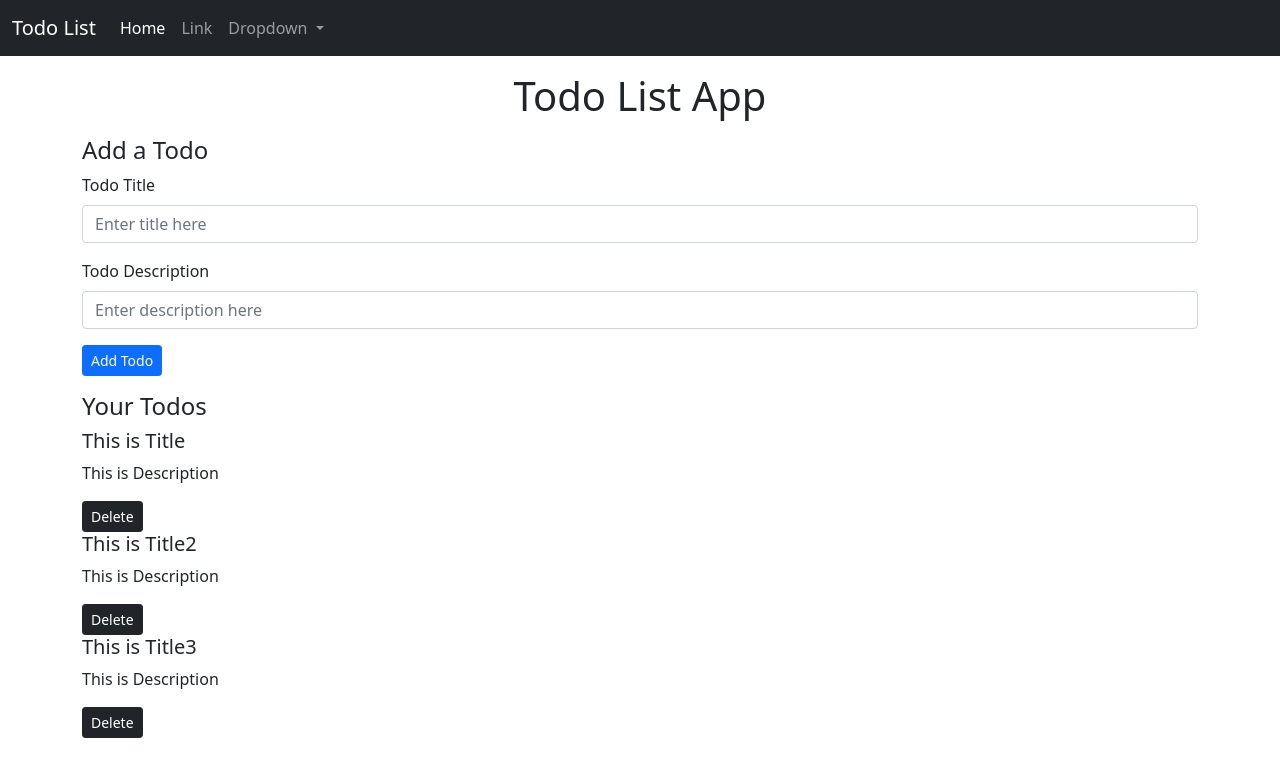
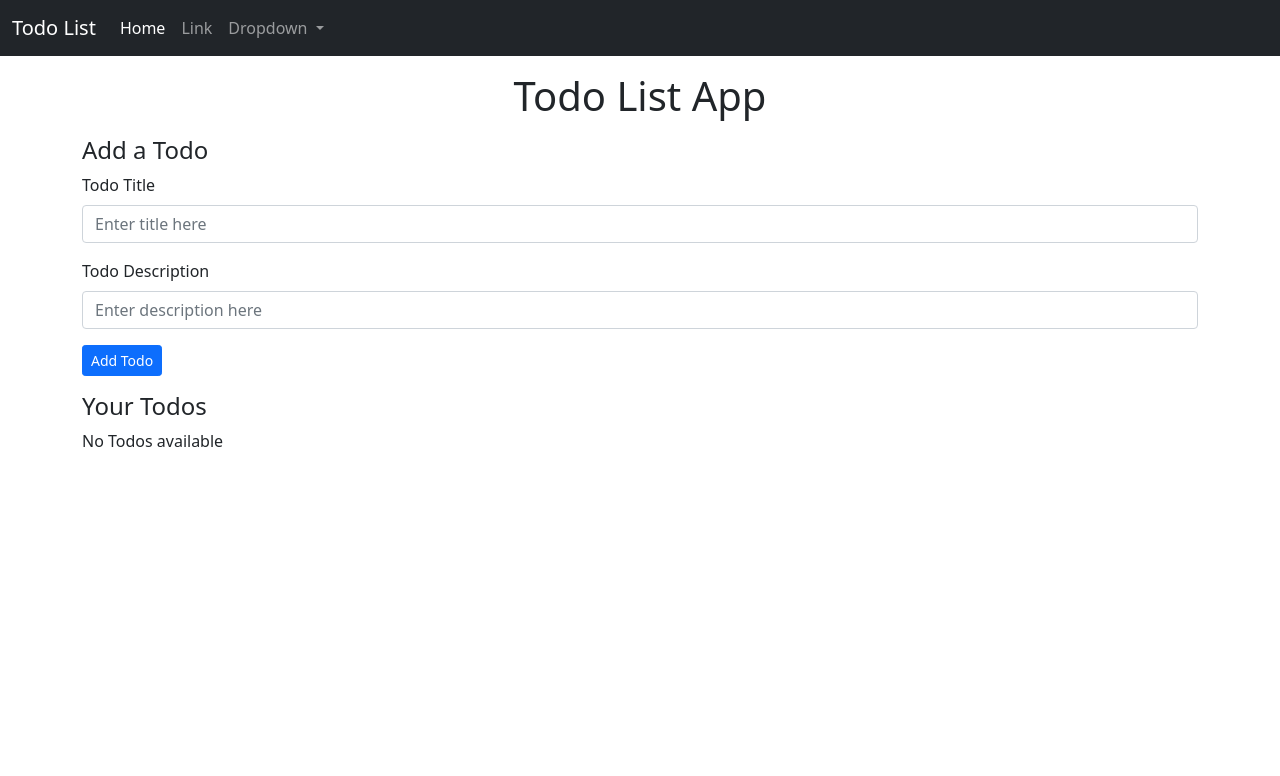
Before and after one commit to kuldeepsinghrai/todolist-angular, an Angular app: page / in a window 1280 px wide. Shown: the top 776 px of the page. Built offline with nearby package versions, Linux system fonts and the light colour scheme.

Commit message:
Storing Todos in browser's local storage

```diff
--- a/src/app/MyComponents/todos/todos.component.ts
+++ b/src/app/MyComponents/todos/todos.component.ts
@@ -7,29 +7,15 @@
   styleUrls: ['./todos.component.css']
 })
 export class TodosComponent implements OnInit {
-
+  localItem!: string|null;
   todos: Todo[];
   constructor() {
-    this.todos = [
-      {
-        sno: 1,
-        title: 'This is Title',
-        desc: 'This is Description',
-        isActive: true
-      },
-      {
-        sno: 2,
-        title: 'This is Title2',
-        desc: 'This is Description',
-        isActive: true
-      },
-      {
-        sno: 3,
-        title: 'This is Title3',
-        desc: 'This is Description',
-        isActive: true
-      }
-    ]
+    this.localItem = localStorage.getItem('todos');
+    if (this.localItem==null) {
+      this.todos = [];
+    }else{
+      this.todos = JSON.parse(this.localItem);
+    }
   }
 
   ngOnInit(): void {
@@ -39,11 +25,13 @@
     console.log(todo);
     const index = this.todos.indexOf(todo);
     this.todos.splice(index, 1);
+    localStorage.setItem('todos', JSON.stringify(this.todos));
   }
 
   addTodo(todo: Todo) {
     console.log(todo);
     this.todos.push(todo);
+    localStorage.setItem('todos', JSON.stringify(this.todos));
   }
 
 }
```
